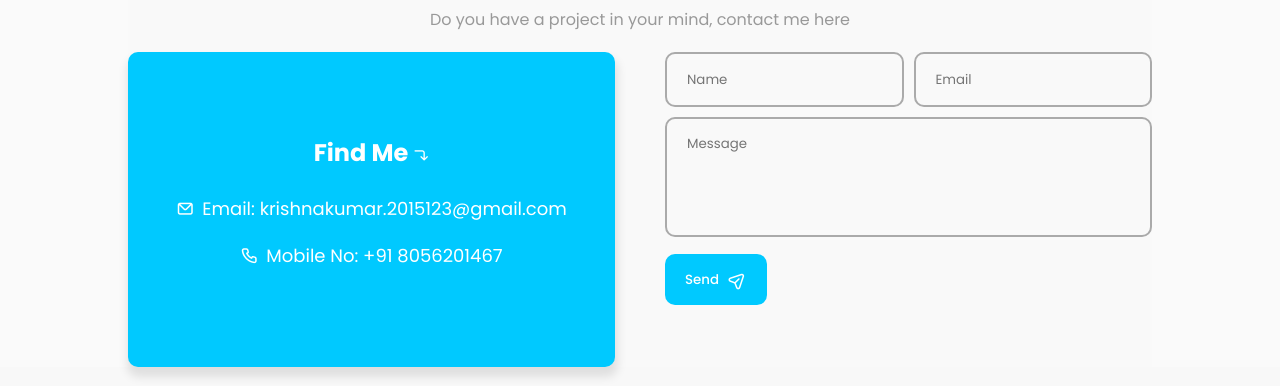
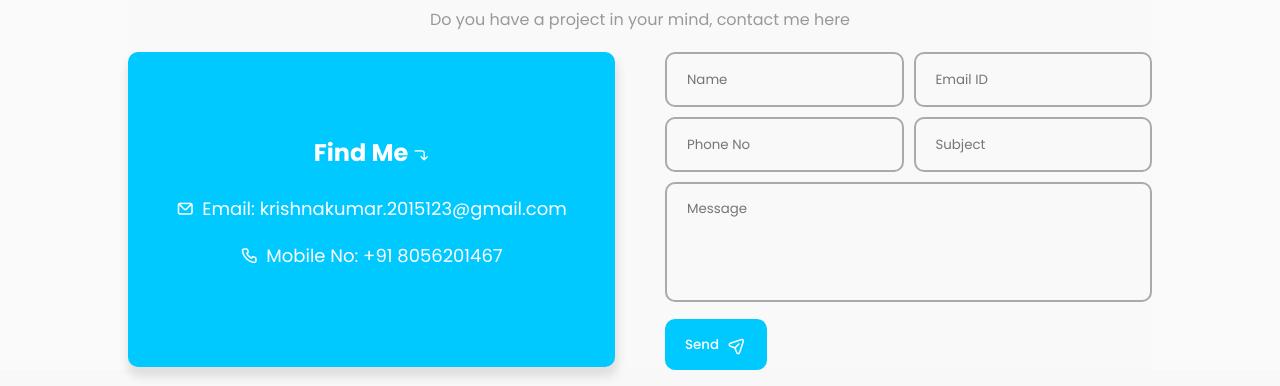
Before and after one commit to CoderSivasakthi/Krishna_Portfolio, a plain HTML site: page contact.html in a window 1280 px wide. Shown: the part 140-526 px from the top of the page. Drawn offline with nearby package versions, Linux system fonts and the light colour scheme.

Commit message:
Update contact.html

```diff
--- a/contact.html
+++ b/contact.html
@@ -79,7 +79,11 @@
                 <div class="form-control">
                     <div class="form-inputs">
                         <input type="text" class="input-field" placeholder="Name">
-                        <input type="text" class="input-field" placeholder="Email">
+                        <input type="text" class="input-field" placeholder="Email ID">
+                    </div>
+		    <div class="form-inputs">
+                        <input type="text" class="input-field" placeholder="Phone No">
+                        <input type="text" class="input-field" placeholder="Subject">
                     </div>
                     <div class="text-area">
                         <textarea placeholder="Message"></textarea>
```
